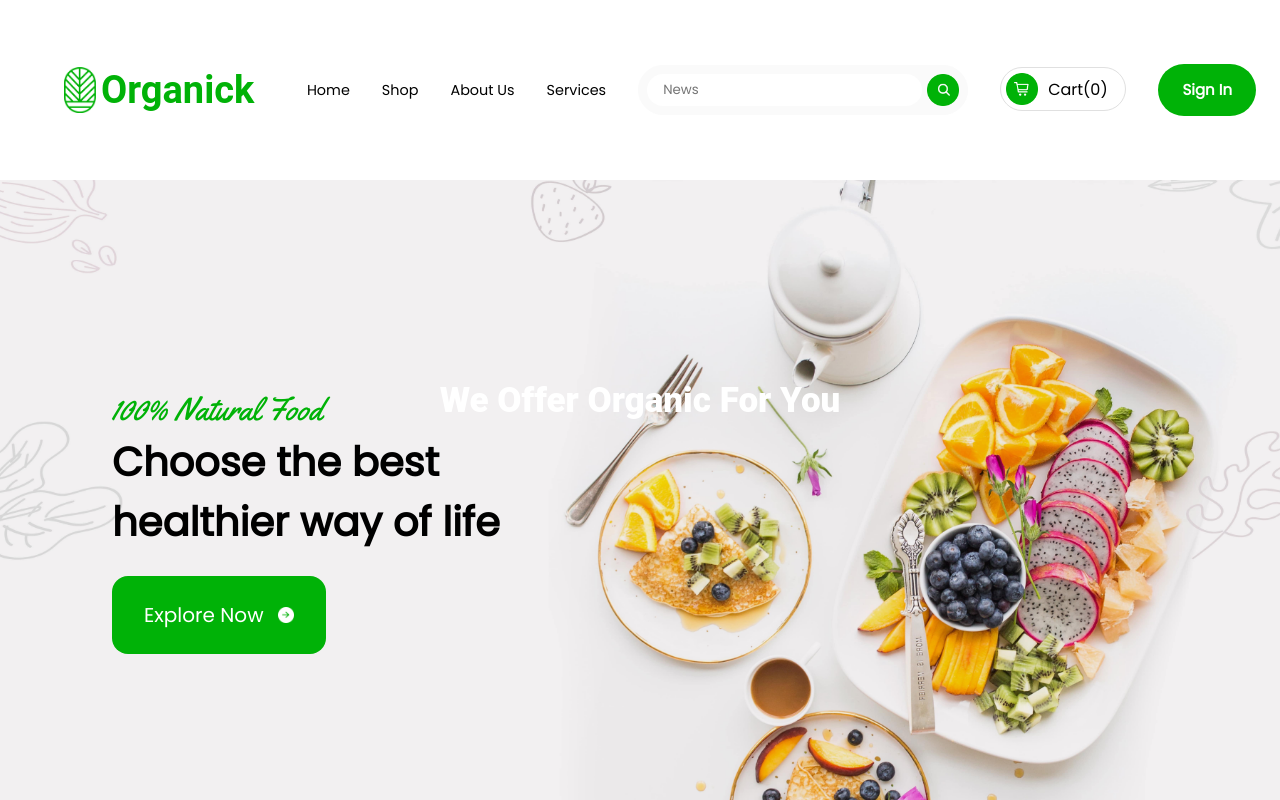
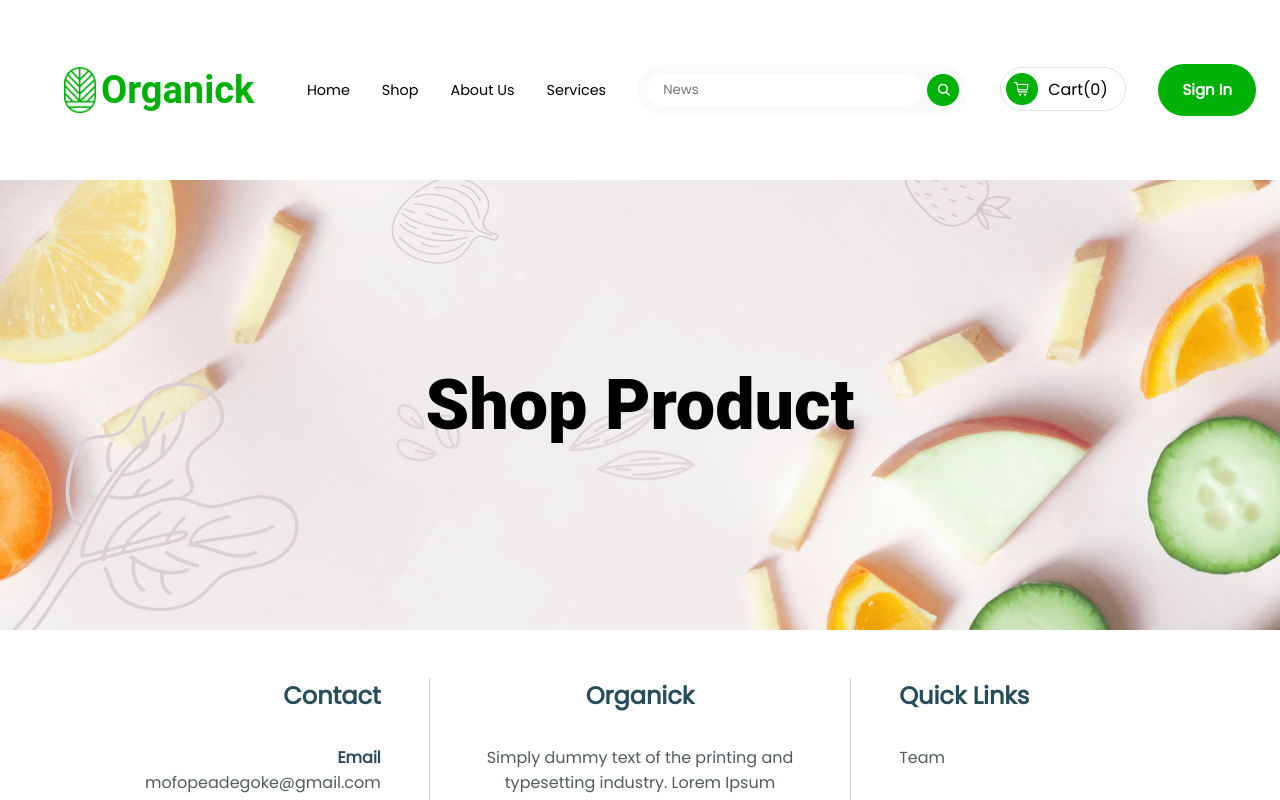
Before and after one commit to mofopeadegoke/TechSpace-Project-Organik, a React (Create React App) app in the folder react-app/: page /shop in a window 1280 px wide. Shown: the top 800 px of the page. Built offline with nearby package versions, Linux system fonts and the light colour scheme; no server answers.

Commit message:
Shop page started

```diff
--- a/react-app/src/App.js
+++ b/react-app/src/App.js
@@ -5,6 +5,7 @@ import Footer from "./components/footer";
 import HomePage from "./pages/home";
 import axios from "axios";
 import AboutPage from "./pages/about";
+import ShopPage from "./pages/shop";
 
 function App() {
   const [data, setData] = useState({});
@@ -27,6 +28,7 @@ function App() {
         <Routes>
           <Route index element={<HomePage />}></Route>
           <Route path="/about" element={<AboutPage />}></Route>
+          <Route path="/shop" element={<ShopPage />}></Route>
           <Route path="*" element={<HomePage />} />
         </Routes>
         <Footer />
--- a/react-app/src/components/navbar.jsx
+++ b/react-app/src/components/navbar.jsx
@@ -17,17 +17,17 @@ export default function Navbar() {
                     </li>
                     <div className="nav-left">
                         <li>
-                            <a href="\home">
+                            <a href="/home">
                                 Home
                             </a>
                         </li>
                         <li>
-                            <a href="#">
+                            <a href="/shop">
                                 Shop
                             </a>
                         </li>
                         <li>
-                            <a href="\about">
+                            <a href="/about">
                                 About Us
                             </a>
                         </li>
--- /dev/null
+++ b/react-app/src/pages/shop.jsx
@@ -0,0 +1,11 @@
+import TitleImage from "../components/title-image"
+import titlebg from '../assests/aboutbg.png';
+export default function ShopPage() {
+    return (
+        <>
+            <article className="shop-page-main">
+                <TitleImage text='Shop Product' imageUrl={titlebg} />
+            </article>
+        </>
+    )
+}
```
